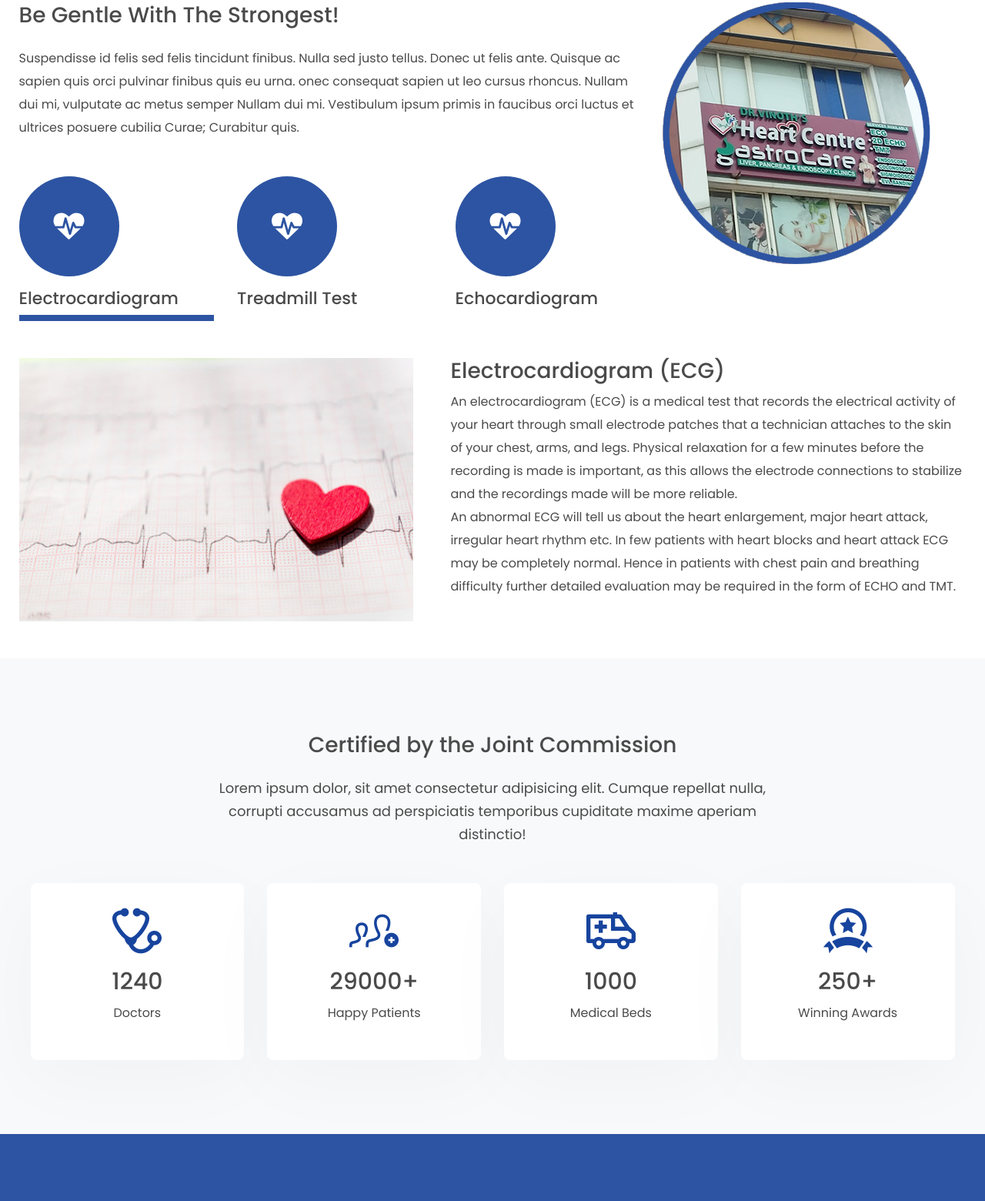
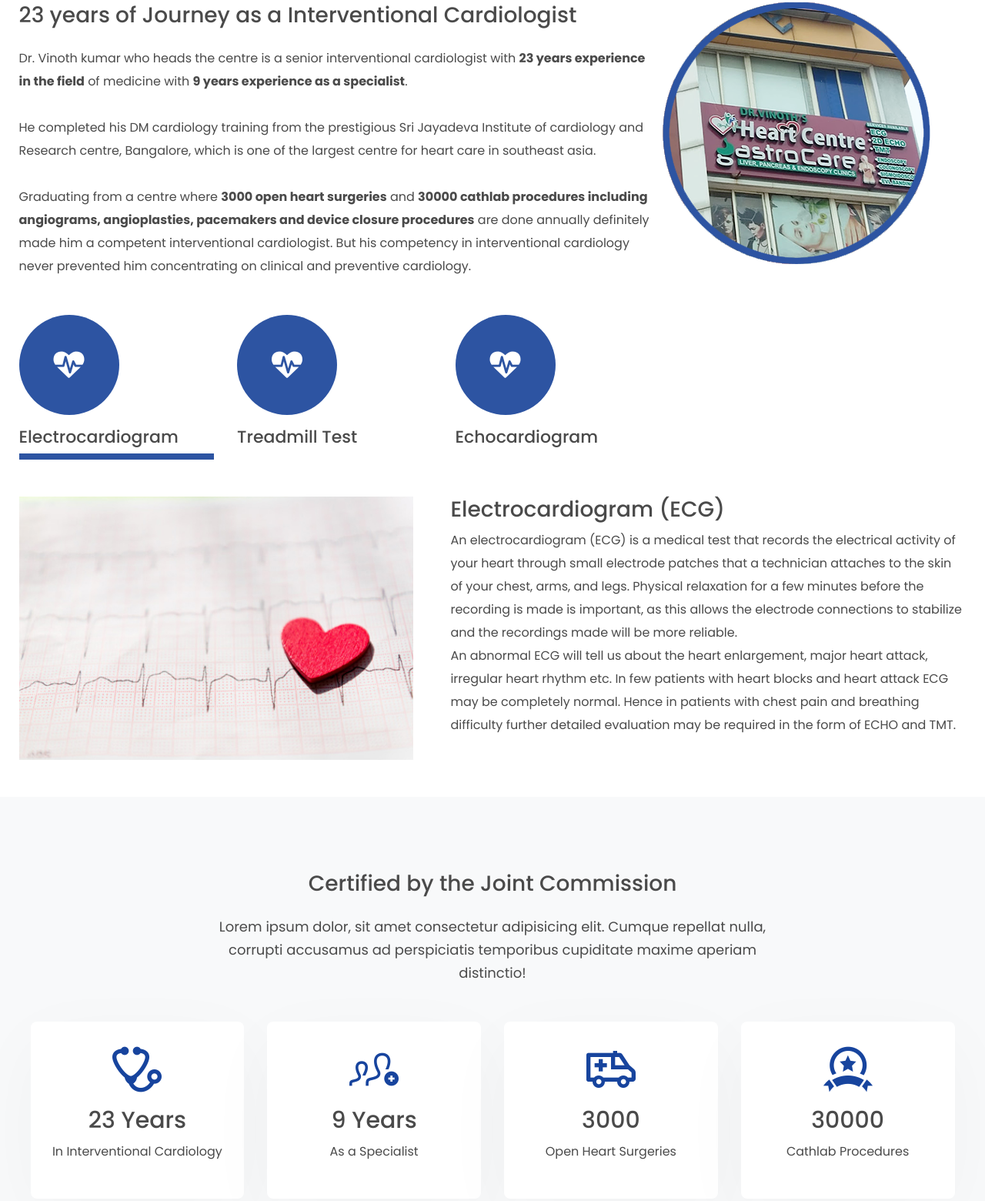
Before and after one commit to syedbaji/drvinoth, a plain HTML site: page about.html in a window 1280 px wide. Shown: the part 605-2165 px from the top of the page at 77% size. Drawn offline with nearby package versions, Linux system fonts and the light colour scheme.

Commit message:
content fix

```diff
--- a/about.html
+++ b/about.html
@@ -126,10 +126,12 @@
                 <div class="col-lg-12 col-wrapper d-flex flex-row flex-wrap justify-content-between">
                     <div class="col-lg-8 p-0">
                         <div class="col-lg-12 p-0">
-                            <h3 class="about-left">Be Gentle With The Strongest!</h3>
-                            <p class="mt-sm-4 mt-3 font-14 font-lg-16">Suspendisse id felis sed felis tincidunt finibus. Nulla sed justo tellus. Donec ut felis ante. Quisque ac sapien
-                            quis orci pulvinar finibus quis eu urna. onec consequat sapien ut leo cursus rhoncus. Nullam dui mi, vulputate ac metus semper Nullam
-                            dui mi.	Vestibulum ipsum primis in faucibus orci luctus et ultrices posuere cubilia Curae; Curabitur quis.</p>
+                            <h3 class="about-left">23 years of Journey as a Interventional Cardiologist</h3>
+                            <p class="mt-sm-4 mt-3 font-14 font-lg-16">Dr. Vinoth kumar who heads the centre is a senior interventional cardiologist with <b>23 years experience in the field</b> of medicine with <b>9 years experience as a specialist</b>.
+                                <br><br>
+                            He completed his DM cardiology training from the prestigious Sri Jayadeva Institute of cardiology and Research centre, Bangalore, which is one of the largest centre for heart care in southeast asia.
+                                <br><br>
+                            Graduating from a centre where <b>3000 open heart surgeries</b> and <b>30000 cathlab procedures including angiograms, angioplasties, pacemakers and device closure procedures</b> are done annually definitely made him a competent interventional cardiologist. But his competency in interventional cardiology never prevented him concentrating on clinical and preventive cardiology.</p>
                             <div class="row my-5">
                                 <div class="col-md-4 col-6">
                                     <div class="about-box service-tab active" data-tab="service-1">
@@ -240,29 +242,29 @@
                                         <div class="col-lg-3 col-6">
                                             <div class="counter-gd">
                                                 <img class="mb-3" src="images/doctors.png" class="img-fluid">
-                                                <h6 class="font-20 font-lg-30">1240</h6>
-                                                <p>Doctors</p>
+                                                <h6 class="font-20 font-lg-30">23 Years</h6>
+                                                <p>In Interventional Cardiology</p>
                                             </div>
                                         </div>
                                         <div class="col-lg-3 col-6">
                                             <div class="counter-gd">
                                                 <img class="mb-3" src="images/patients.png" class="img-fluid">
-                                                <h6 class="font-20 font-lg-30">29000+</h6>
-                                                <p>Happy Patients</p>
+                                                <h6 class="font-20 font-lg-30">9 Years</h6>
+                                                <p>As a Specialist</p>
                                             </div>
                                         </div>
                                         <div class="col-lg-3 col-6">
                                             <div class="counter-gd">
                                                 <img class="mb-3" src="images/van.png" class="img-fluid">
-                                                <h6 class="font-20 font-lg-30">1000</h6>
-                                                <p>Medical Beds</p>
+                                                <h6 class="font-20 font-lg-30">3000</h6>
+                                                <p>Open Heart Surgeries</p>
                                             </div>
                                         </div>
                                         <div class="col-lg-3 col-6">
                                             <div class="counter-gd">
                                                 <img class="mb-3" src="images/award.png" class="img-fluid">
-                                                <h6 class="font-20 font-lg-30">250+</h6>
-                                                <p>Winning Awards</p>
+                                                <h6 class="font-20 font-lg-30">30000</h6>
+                                                <p>Cathlab Procedures</p>
                                             </div>
                                         </div>
                                     </div>
```
Also changed, not shown: index.html (+1 -1 lines).
